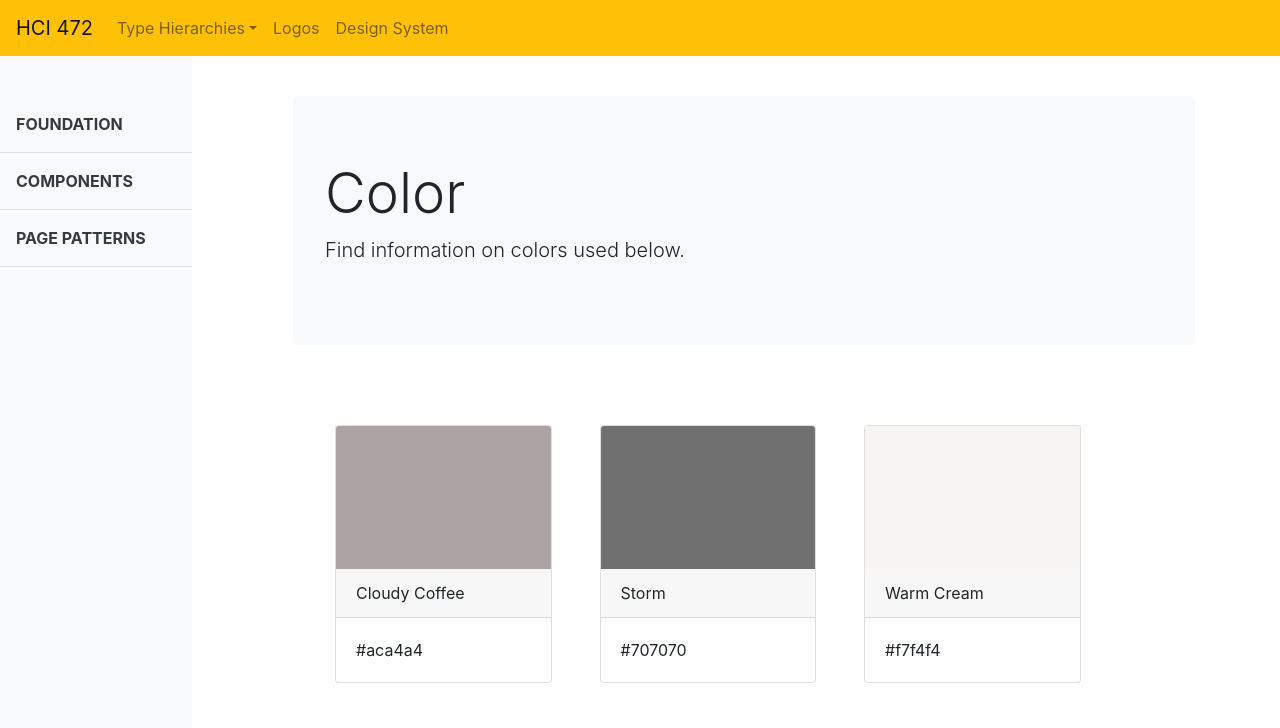
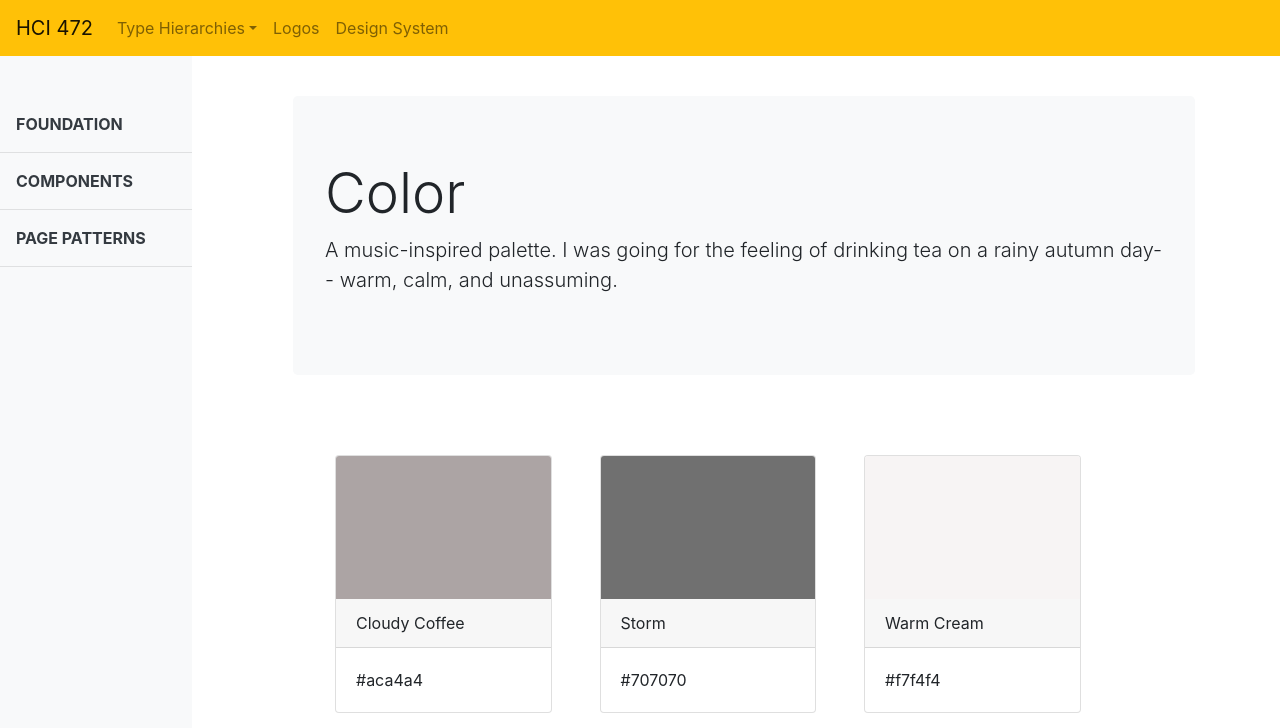
Before and after one commit to futurepraxis/hci472, a plain HTML site: page design-system/color.html in a window 1280 px wide. Shown: the top 728 px of the page. Drawn offline with nearby package versions, Linux system fonts and the light colour scheme; a web font is replaced by a local one.

Commit message:
Updated text again

```diff
--- a/design-system/color.html
+++ b/design-system/color.html
@@ -125,7 +125,7 @@
     <div class="jumbotron bg-light">
 
         <h1 class="display-4">Color</h1>
-        <p class="lead">Find information on colors used below.</p>
+        <p class="lead">A music-inspired palette. I was going for the feeling of drinking tea on a rainy autumn day-- warm, calm, and unassuming.</p>
 
     </div> <!-- /jumbotron -->
       		<div class="row">
```
